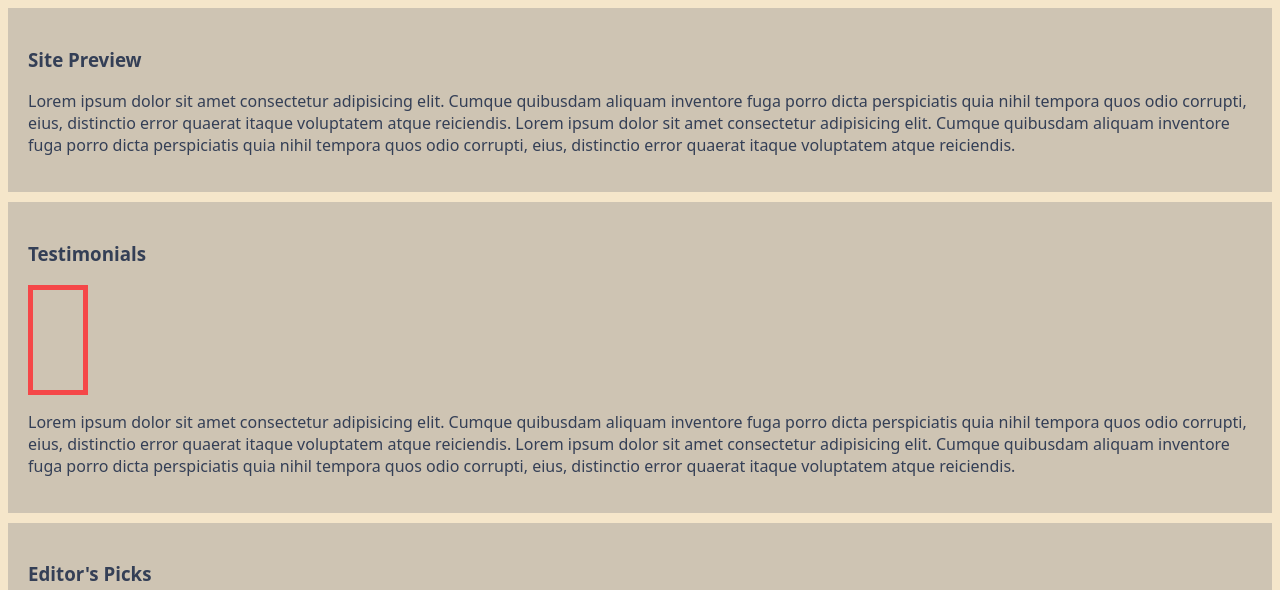
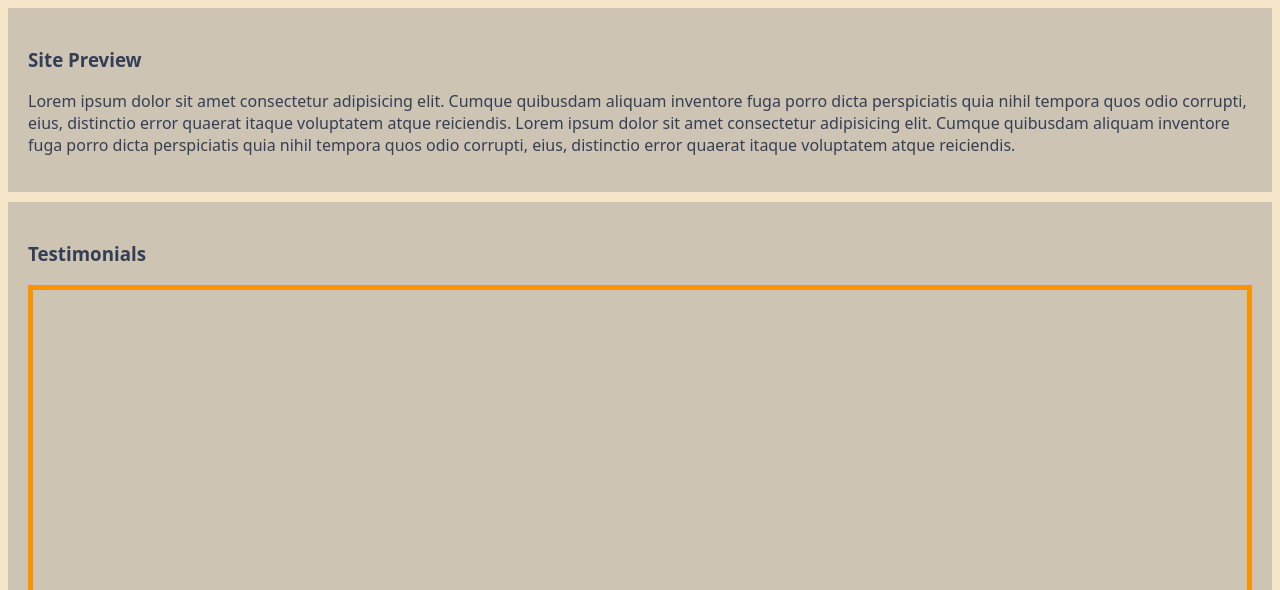
Before and after one commit to kevncrypting/front-end-group-project-gmkk, a plain HTML site: page index.html in a window 1280 px wide. Shown: the part 406-996 px from the top of the page. Drawn offline with Linux system fonts and the light colour scheme.

Commit message:
updates card css

```diff
--- a/css/index.css
+++ b/css/index.css
@@ -1,22 +1,14 @@
 .row {
-width: 100%;
-background-color: #FB9300;
-}
+    background-color:  rgba(251, 147, 0, .5);
+    }
 
-.cards{
-width: 50px;
-height: 100px;
-border: solid 5px #F54748;
-/* INNER TEXT #LOREM */
-}
+    .cards{
+    width: 150x;
+    height: 300px;
+    border: solid 5px #FB9300;
+    font-size: small;
 
-/* random stock photo */
-/*
-rgb(245, 230, 202) - background color (tan)
-rgb(251, 147, 0) - accent #1 (orange)
-rgb(245, 71, 72) - accent #2 (red)
-rgb(52, 63, 86) - main text color (dark blue)
-*/
+    }
 
 body {
     font-family: 'Noto Sans', sans-serif;
```
